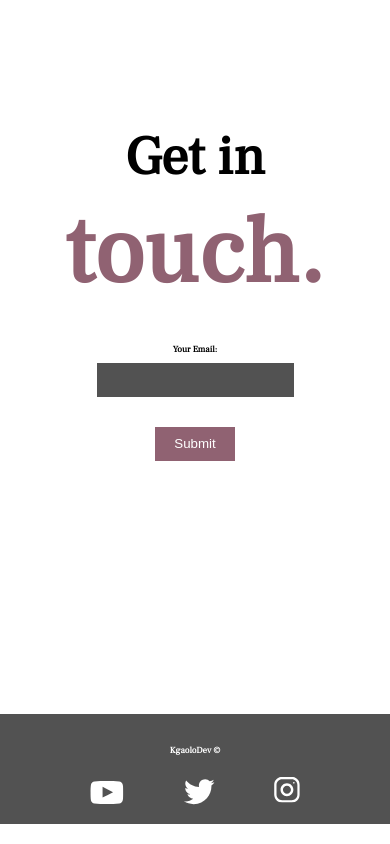
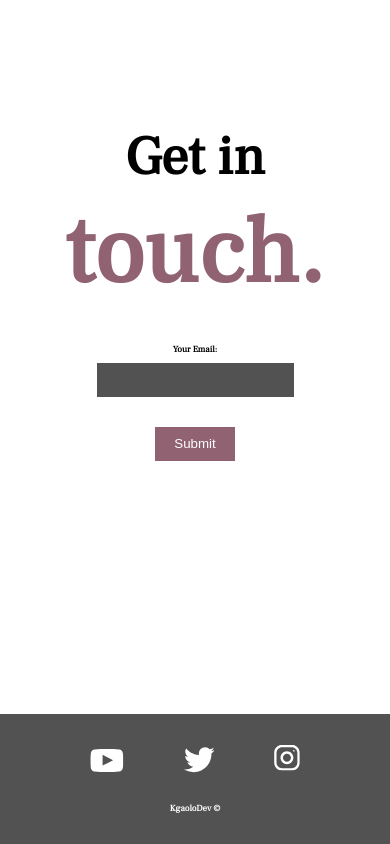
Before and after one commit to kgaolodevs/Elite-Photography, a plain HTML site: page index.html in a window 390 px wide. Shown: the part 4143-4987 px from the top of the page. Drawn offline with Linux system fonts and the light colour scheme.

Commit message:
Rearranged footer order

```diff
--- a/style.scss
+++ b/style.scss
@@ -467,6 +467,12 @@ body {
     footer {
       h4 {
         text-align: center;
+        order: 2;
+      }
+
+      ul {
+        padding-top: 2rem;
+        order: 1;
       }
     }
   }
```
Also changed, not shown: style.css, 1 other file.
